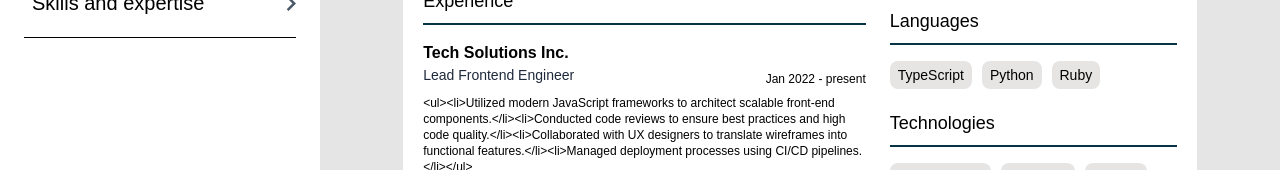
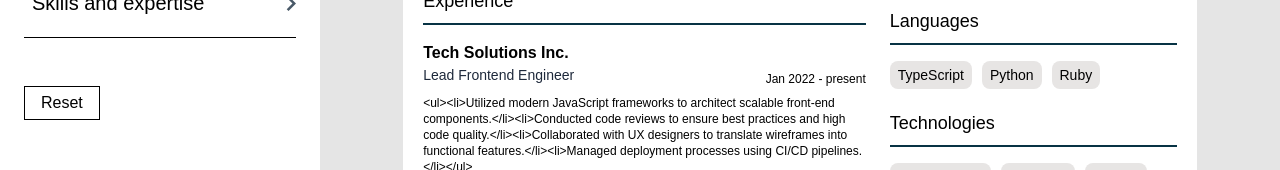
Before and after one commit to apurvabangali/rizzume, a React (Vite) app: page /builder in a window 1280 px wide. Shown: the part 395-565 px from the top of the page. Built offline with nearby package versions, Linux system fonts and the light colour scheme; a web font is replaced by a local one.

Commit message:
chore: add a reset function to reset the resume store state

```diff
--- a/src/modules/builder/editor/EditorLayout.tsx
+++ b/src/modules/builder/editor/EditorLayout.tsx
@@ -2,6 +2,7 @@
 import DataHeaders from './components/EditHeaders';
 import EditSection from './components/EditSections';
 import { headers } from '../../../helpers/constants/editor-data';
+import { resetResumeStore } from '../../../stores/useResumeStore';
 
 
 const EditorLayout = () => {
@@ -23,8 +24,8 @@
       <div className="bg-resume-50 h-full text-resume-800 p-6 overflow-auto relative no-scrollbar shadow-level-4dp">
         {displayElement}
 
-        <div className="mt-8">
-
+        <div className="mt-12 ">
+          <button className="border border-[#000] px-4 py-1" onClick={resetResumeStore}>Reset</button>
         </div>
       </div>
 
--- a/src/stores/useResumeStore.tsx
+++ b/src/stores/useResumeStore.tsx
@@ -25,3 +25,17 @@
     },
   };
 };
+
+export const resetResumeStore = () => {
+  useBasicDetails.getState().reset(ResumeData.basics);
+  useLanguages.getState().reset(ResumeData.skills.languages);
+  useFrameworks.getState().reset(ResumeData.skills.frameworks);
+  useLibraries.getState().reset(ResumeData.skills.libraries);
+  useDatabases.getState().reset(ResumeData.skills.databases);
+  useTechnologies.getState().reset(ResumeData.skills.technologies);
+  usePractices.getState().reset(ResumeData.skills.practices);
+  useTools.getState().reset(ResumeData.skills.tools);
+  useExperiences.getState().reset(ResumeData.work);
+  useEducations.getState().reset(ResumeData.education);
+
+};
```
